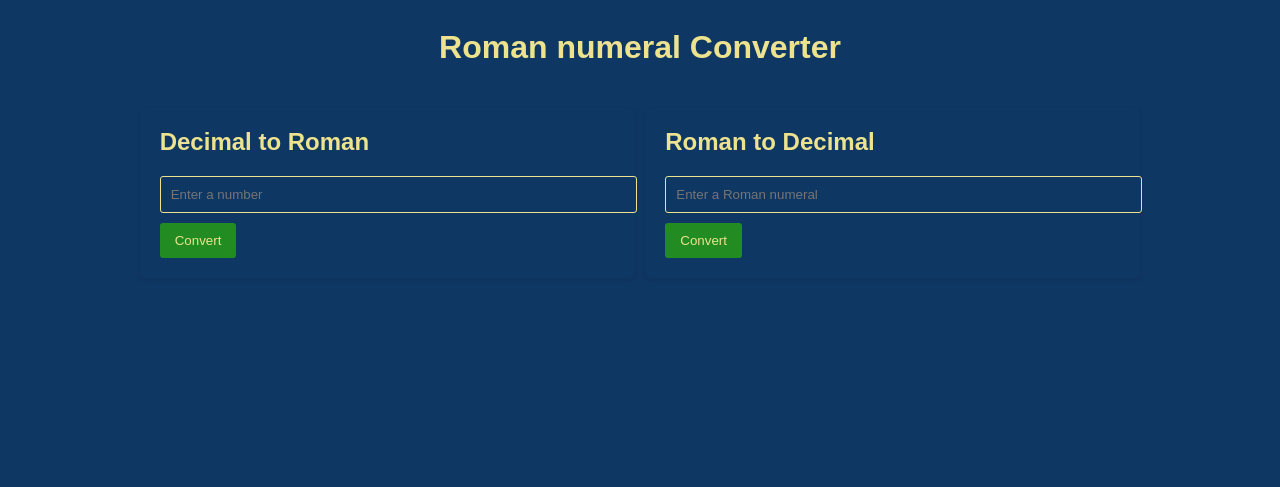
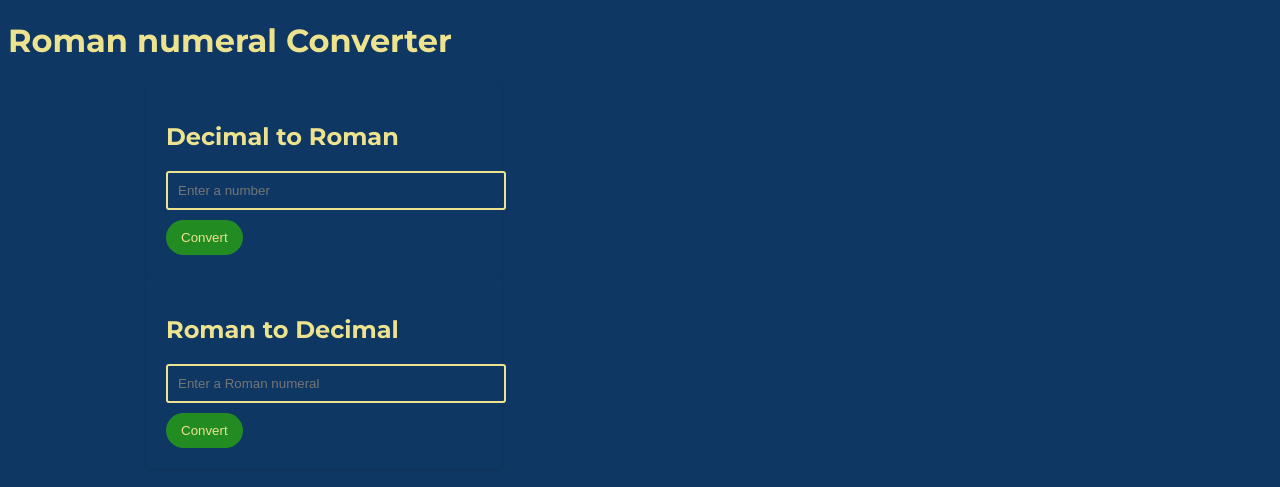
Before and after one commit to sdplamen/roman_to-digit, a Django app: page / in a window 1280 px wide. Shown: the top 487 px of the page. Run offline with Django 5.2, Linux system fonts and the light colour scheme.

Commit message:
Update CSS style

```diff
--- a/static/style.css
+++ b/static/style.css
@@ -1,19 +1,17 @@
+@import url('https://fonts.googleapis.com/css2?family=Montserrat:wght@300;400;500;600;700&display=swap');
 body {
-    font-family: sans-serif;
-    display: flex;
-    flex-direction: column;
+    font-family: Montserrat, sans-serif;
+    background-color: #0f3763;
     align-items: center;
-    background-color: #0f3763;
-}
-
-h1 {
     color: #ede38f;
 }
 
 .container {
     display: flex;
+    flex-direction: column;
     justify-content: space-around;
-    width: 80%;
+    align-items: center;
+    width: 50%;
     margin: 20px 0;
 }
 
@@ -22,11 +20,7 @@ h1 {
     padding: 20px;
     border-radius: 5px;
     box-shadow: 0 2px 4px rgba(0, 0, 0, 0.1);
-    width: 45%;
-}
-
-.converter h2 {
-    margin-top: 0;
+    width: 50%;
     color: #ede38f;
 }
 
@@ -36,7 +30,7 @@ input[type="text"] {
     width: 100%;
     padding: 10px;
     margin-bottom: 10px;
-    border: 1px solid #ede38f;
+    border: 2px solid #ede38f;
     border-radius: 3px;
     color: #ede38f;
 }
@@ -46,7 +40,7 @@ button {
     color: #ede38f;
     padding: 10px 15px;
     border: none;
-    border-radius: 3px;
+    border-radius: 20px;
     cursor: pointer;
 }
 
@@ -56,23 +50,19 @@ button:hover {
 
 .result,
 .error {
-    margin-top: 20px;
-    padding: 15px;
     border-radius: 5px;
-    width: 80%;
+    width: 50%;
     text-align: center;
 }
 
 .result {
-    width: 300px;
     background-color: darkgreen;
-    color: #ede38f;
-    border-radius: 15px;
+    border-radius: 50px;
 }
 
 .error {
-    width: 600px;
+    font-size: 12px;
     background-color: #f2dede;
     color: #a94442;
-    border-radius: 15px;
+    border-radius: 50px;
 }
--- a/templates/index.html
+++ b/templates/index.html
@@ -8,7 +8,6 @@
 </head>
 <body>
     <h1>Roman numeral Converter</h1>
-
     <div class="container">
         <div class="converter">
             <h2>Decimal to Roman</h2>
@@ -19,6 +18,18 @@
             </form>
         </div>
 
+        {% if result %}
+            <div class="result">
+                <h2>Result: {{ result }}</h2>
+            </div>
+        {% endif %}
+
+        {% if error %}
+            <div class="error">
+                <h2>Error: {{ error }}</h2>
+            </div>
+        {% endif %}
+
         <div class="converter">
             <h2>Roman to Decimal</h2>
             <form method="get" action="/">
@@ -28,17 +39,5 @@
             </form>
         </div>
     </div>
-
-    {% if result %}
-        <div class="result">
-            <h2>Result: {{ result }}</h2>
-        </div>
-    {% endif %}
-
-    {% if error %}
-        <div class="error">
-            <h2>Error: {{ error }}</h2>
-        </div>
-    {% endif %}
 </body>
 </html>
```
